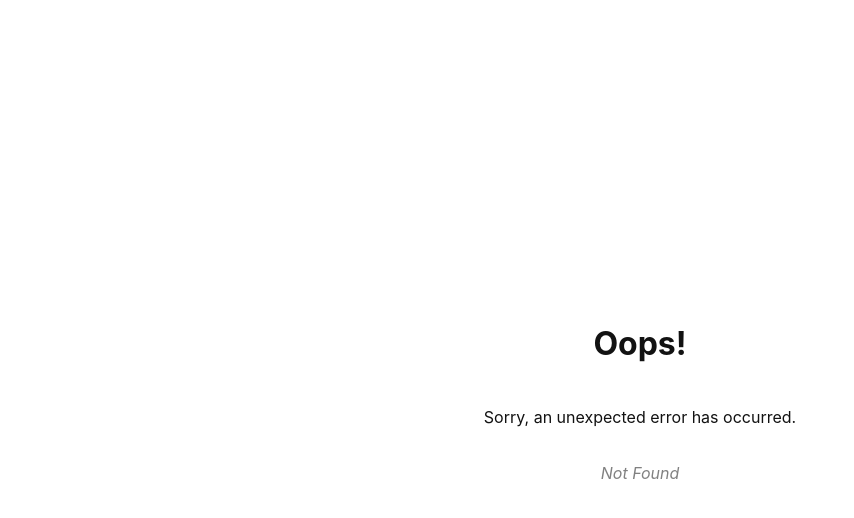
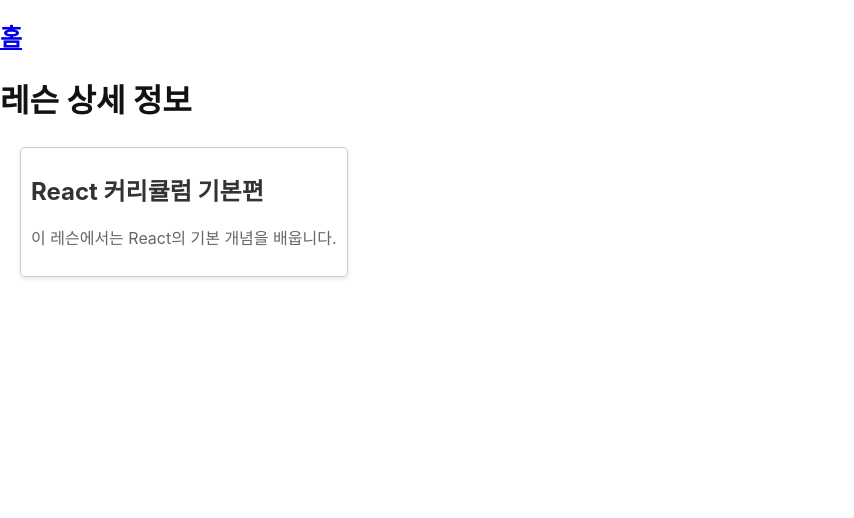
Before and after one commit to 4-NULL/init-front, a React (Vite) app: page /lesson/1 in a window 1280 px wide. Before the commit this address had no page. Shown: the top 518 px of the page, without its empty margins (0-854 px from the left). Built offline with nearby package versions, Linux system fonts and the light colour scheme.

Commit message:
update the basic page(login,signup,curriculum..)

```diff
--- a/src/init/curriculum/CurriculumList.jsx
+++ b/src/init/curriculum/CurriculumList.jsx
@@ -1,8 +1,5 @@
-import React, { useEffect, useState } from 'react';
-import { useNavigate } from 'react-router-dom'; // useNavigate 훅 추가
-
-// 더미 데이터
-const dummyCurriculumList = [
+// CurriculumList.jsx
+export const DUMMY_CURRICULUM_LIST = [
   {
     seq: 1,
     title: 'React 커리큘럼',
@@ -20,33 +17,8 @@
   },
 ];
 
-const CurriculumList = () => {
-  const [curriculumList, setCurriculumList] = useState([]);
-  const navigate = useNavigate(); // useNavigate 훅 사용
-
-  useEffect(() => {
-    // 더미 데이터 사용
-    setCurriculumList(dummyCurriculumList);
-  }, []);
-
-  // 클릭 시 해당 커리큘럼으로 이동하는 함수
-  const handleClick = (seq) => {
-    navigate(`/curriculum/${seq}`); // 페이지 이동
-  };
-
-  return (
-    <div>
-      <h1>커리큘럼 리스트</h1>
-      <ul>
-        {curriculumList.map(({ seq, title, description }) => (
-          <li key={seq} style={{ marginBottom: '20px' }} onClick={() => handleClick(seq)}>
-            <h2>{title}</h2>
-            <p>{description}</p>
-          </li>
-        ))}
-      </ul>
-    </div>
-  );
-};
+export function CurriculumList() {
+  return DUMMY_CURRICULUM_LIST;
+}
 
 export default CurriculumList;
--- /dev/null
+++ b/src/init/curriculum/CurriculumListView.jsx
@@ -0,0 +1,38 @@
+import React from 'react';
+import { useNavigate } from 'react-router-dom';
+import { DUMMY_CURRICULUM_LIST } from './CurriculumList'; // CurriculumList.jsx에서 데이터 가져오기
+
+const CurriculumDetail = () => {
+  const navigate = useNavigate();
+
+  const handleClick = (seq) => {
+    navigate(`/curriculum/${seq}`); // 커리큘럼 상세 페이지로 이동
+  };
+
+  return (
+    <div>
+      <h1>커리큘럼 리스트</h1>
+      <div>
+        {DUMMY_CURRICULUM_LIST.map(({ seq, title, description }) => (
+          <div
+            key={seq}
+            onClick={() => handleClick(seq)}
+            style={{
+              display: 'inline-block',
+              border: '1px solid #ddd',
+              borderRadius: '8px',
+              padding: '10px',
+              margin: '10px',
+              cursor: 'pointer'
+            }}
+          >
+            <h2>{title}</h2>
+            <p>{description}</p>
+          </div>
+        ))}
+      </div>
+    </div>
+  );
+};
+
+export default CurriculumDetail;
--- /dev/null
+++ b/src/init/home/Home.jsx
@@ -0,0 +1,37 @@
+import React from 'react';
+import { useNavigate } from 'react-router-dom';
+
+function Home() {
+  const navigate = useNavigate(); // 페이지 이동을 위한 훅
+
+  // 버튼 클릭 시 커리큘럼 상세 페이지로 이동
+  const goToCurriculumDetail = () => {
+    navigate('/curriculum');
+  };
+  const handleLoginClick = () => {
+    navigate('/login'); // 로그인 페이지로 이동
+  };
+
+  const handleSignUpClick = () => {
+    navigate('/signup'); // 회원가입 페이지로 이동
+  };
+
+  return (
+    <div>
+      <h1>init HomePage</h1>
+      <p>"We are a service 4 Null!"</p>
+
+      <button onClick={goToCurriculumDetail}>
+        커리큘럼 상세 보기
+      </button>
+      <button onClick={handleLoginClick} style={{ margin: '10px', padding: '10px 20px' }}>
+                로그인
+      </button>
+      <button onClick={handleSignUpClick} style={{ margin: '10px', padding: '10px 20px' }}>
+                회원가입
+      </button>
+    </div>
+  );
+}
+
+export default Home;
--- /dev/null
+++ b/src/init/layout/Layout.jsx
@@ -0,0 +1,19 @@
+import React from 'react';
+import { Link, Outlet } from 'react-router-dom';
+
+const Layout = () => {
+  return (
+    <div>
+      <header>
+        <nav>
+          <Link to="/"><h1>홈</h1></Link>
+        </nav>
+      </header>
+      <main>
+        <Outlet />
+      </main>
+    </div>
+  );
+};
+
+export default Layout;
--- a/src/init/lesson/LessonDetail.jsx
+++ b/src/init/lesson/LessonDetail.jsx
@@ -0,0 +1,58 @@
+import React from 'react';
+
+const DUMMY_LESSON_LIST = [
+    [
+        {
+            seq: 1,
+            title: "React 커리큘럼 기본편",
+            content: "이 레슨에서는 React의 기본 개념을 배웁니다."
+        },
+        {
+            seq: 2,
+            title: "React 커리큘럼 심화편",
+            content: "이 레슨에서는 React의 심화 내용을 다룹니다."
+        }
+    ], // curriculum1 - lesson
+    [
+        {
+            seq: 3,
+            title: "JavaScript 커리큘럼 기본편",
+            content: "이 레슨에서는 JavaScript의 기본 개념을 배웁니다."
+        },
+        {
+            seq: 4,
+            title: "JavaScript 커리큘럼 심화편",
+            content: "이 레슨에서는 JavaScript의 심화 내용을 다룹니다."
+        }
+    ],
+    [
+        {
+            seq: 5,
+            title: "Node.js와 Express 커리큘럼 기본편",
+            content: "이 레슨에서는 Node.js의 기본 개념을 배웁니다."
+        },
+        {
+            seq: 6,
+            title: "Node.js와 Express 커리큘럼 심화편",
+            content: "이 레슨에서는 Node.js의 심화 내용을 다룹니다."
+        }
+    ]
+];
+
+const LessonDetail = ({ lessonSeq }) => {
+    const curriculumSeq = Math.ceil(lessonSeq / 2);
+    const lesson = DUMMY_LESSON_LIST[curriculumSeq - 1]?.find(item => item.seq === parseInt(lessonSeq));
+
+    if (!lesson) {
+        return <div>레슨을 찾을 수 없습니다.</div>;
+    }
+
+    return (
+        <div style={{ margin: '20px', padding: '10px', border: '1px solid #ccc', borderRadius: '5px', boxShadow: '0 2px 4px rgba(0,0,0,0.1)' }}>
+            <h1 style={{ fontSize: '24px', color: '#333' }}>{lesson.title}</h1>
+            <p style={{ fontSize: '16px', lineHeight: '1.5', color: '#666' }}>{lesson.content}</p>
+        </div>
+    );
+};
+
+export default LessonDetail;
--- /dev/null
+++ b/src/init/lesson/LessonDetailView.jsx
@@ -0,0 +1,17 @@
+import React from 'react';
+import { useParams } from 'react-router-dom';
+import LessonDetail from './LessonDetail'; // LessonDetail 컴포넌트 임포트
+
+const LessonDetailView = () => {
+    const { seq } = useParams(); // URL에서 seq 가져오기
+    console.log("Detail seq : "+seq);
+
+    return (
+        <div>
+            <h1>레슨 상세 정보</h1>
+            <LessonDetail lessonSeq={seq} />
+        </div>
+    );
+};
+
+export default LessonDetailView;
--- a/src/init/lesson/LessonList.jsx
+++ b/src/init/lesson/LessonList.jsx
@@ -1,48 +1,62 @@
+import React from 'react';
+
 const DUMMY_LESSON_LIST = [
     [
         {
             seq: 1,
-            title: "curriculum1-lesson1"
+            title: "React 커리큘럼 기본편"
         },
         {
             seq: 2,
-            title: "curriculum1-lesson2"
+            title: "React 커리큘럼 심화편"
         }
-    ], //curriculum1 - lesson
+    ], // curriculum1 - lesson
     [
         {
             seq: 3,
-            title: "curriculum2-lesson1"
+            title: "JavaScript 커리큘럼 기본편"
         },
         {
             seq: 4,
-            title: "curriculum2-lesson2"
+            title: "JavaScript 커리큘럼 심화편"
         }
     ],
     [
         {
             seq: 5,
-            title: "curriculum3-lesson1"
+            title: "Node.js와 Express 커리큘럼 기본편"
         },
         {
             seq: 6,
-            title: "curriculum3-lesson2"
+            title: "Node.js와 Express 커리큘럼 심화편"
         }
     ]
-]
+];
 
-
-export async function LessonList({curriculumSeq}) {
+export function LessonList({ curriculumSeq, onLessonClick }) {
+    const lessons = DUMMY_LESSON_LIST[curriculumSeq - 1] || [];
 
     return (
-        <div>
+        <div style={{ display: 'flex', flexWrap: 'wrap', gap: '20px' }}>
             {
-                DUMMY_LESSON_LIST[curriculumSeq - 1].map(lessonItem =>
-                    <div id={`lesson-${lessonItem.seq}`}>
-                        {lessonItem.title}
+                lessons.map(lessonItem => (
+                    <div
+                        key={lessonItem.seq}
+                        id={`lesson-${lessonItem.seq}`}
+                        style={{
+                            border: '1px solid #ccc',
+                            borderRadius: '8px',
+                            padding: '10px',
+                            width: '200px',
+                            boxShadow: '0 2px 4px rgba(0,0,0,0.1)',
+                            cursor: 'pointer'
+                        }}
+                        onClick={() => onLessonClick(lessonItem.seq)} // 클릭 시 함수 호출
+                    >
+                        <h3>{lessonItem.title}</h3>
                     </div>
-                )
+                ))
             }
         </div>
-    )
+    );
 }
--- /dev/null
+++ b/src/init/lesson/LessonListView.jsx
@@ -0,0 +1,22 @@
+import React from 'react';
+import { useParams, useNavigate } from 'react-router-dom'; // useNavigate 추가
+import { LessonList } from './LessonList';
+
+const LessonListView = () => {
+    const { seq } = useParams(); // URL에서 seq 가져오기
+    const curriculumSeq = parseInt(seq); // 정수로 변환
+    const navigate = useNavigate();
+
+    const handleLessonClick = (lessonSeq) => {
+        navigate(`/lesson/${lessonSeq}`); // 레슨 상세 페이지로 이동
+    };
+
+    return (
+        <div>
+            <h1>레슨 목록</h1>
+            <LessonList curriculumSeq={curriculumSeq} onLessonClick={handleLessonClick} />
+        </div>
+    );
+};
+
+export default LessonListView;
--- /dev/null
+++ b/src/init/login/Login.jsx
@@ -0,0 +1,26 @@
+import React from 'react';
+
+const Login = () => {
+    return (
+        <div style={{ textAlign: 'center', marginTop: '50px' }}>
+            <h1>로그인</h1>
+            <form>
+                <div>
+                    <label>
+                        이메일:
+                        <input type="email" placeholder="이메일을 입력하세요" style={{ margin: '10px', padding: '5px' }} />
+                    </label>
+                </div>
+                <div>
+                    <label>
+                        비밀번호:
+                        <input type="password" placeholder="비밀번호를 입력하세요" style={{ margin: '10px', padding: '5px' }} />
+                    </label>
+                </div>
+                <button type="submit" style={{ padding: '10px 20px' }}>로그인</button>
+            </form>
+        </div>
+    );
+};
+
+export default Login;
--- /dev/null
+++ b/src/init/signup/Signup.jsx
@@ -0,0 +1,32 @@
+import React from 'react';
+
+const Signup = () => {
+    return (
+        <div style={{ textAlign: 'center', marginTop: '50px' }}>
+            <h1>회원가입</h1>
+            <form>
+                <div>
+                    <label>
+                        이메일:
+                        <input type="email" placeholder="이메일을 입력하세요" style={{ margin: '10px', padding: '5px' }} />
+                    </label>
+                </div>
+                <div>
+                    <label>
+                        비밀번호:
+                        <input type="password" placeholder="비밀번호를 입력하세요" style={{ margin: '10px', padding: '5px' }} />
+                    </label>
+                </div>
+                <div>
+                    <label>
+                        비밀번호 확인:
+                        <input type="password" placeholder="비밀번호를 다시 입력하세요" style={{ margin: '10px', padding: '5px' }} />
+                    </label>
+                </div>
+                <button type="submit" style={{ padding: '10px 20px' }}>회원가입</button>
+            </form>
+        </div>
+    );
+};
+
+export default Signup;
--- a/src/main.jsx
+++ b/src/main.jsx
@@ -1,80 +1,46 @@
 // 튜토리얼: https://reactrouter.com/en/main/start/tutorial
-
 import * as React from 'react';
 import * as ReactDOM from 'react-dom/client';
 import './index.css';
 import { createBrowserRouter, RouterProvider } from 'react-router-dom';
-import Root, {
-  loader as rootLoader,
-  action as rootAction,
-} from './routes/root';
-import CurriculumList from './init/curriculum/CurriculumList';
+import Home from './init/home/Home';
+import CurriculumListView from './init/curriculum/CurriculumListView';
 import ErrorPage from './ErrorPage';
-import Contact, {
-  loader as contactLoader,
-  action as contactAction,
-} from './routes/contact';
-import EditContact, { action as editAction } from './routes/edit';
-import { action as destroyAction } from './routes/destroy';
-import Index from './routes/index';
+import LessonListView from './init/lesson/LessonListView';
+import LessonDetailView from './init/lesson/LessonDetailView';
+import Login from './init/login/Login';
+import Signup from './init/signup/Signup';
+import Layout from './init/layout/Layout';
 
 const router = createBrowserRouter([
   {
-    // path: '/',
-    // element: <Root />,
-    // loader: rootLoader,
-    // action: rootAction,
-    // errorElement: <ErrorPage />,
-    // children: [
-    //   {
-    //     errorElement: <ErrorPage />,
-    //     children: [
-    //       {
-    //         index: true,
-    //         element: <Index />,
-    //       },
-    //       {
-    //         path: 'contacts/:contactId',
-    //         element: <Contact />,
-    //         loader: contactLoader,
-    //         action: contactAction,
-    //       },
-    //     ],
-    //   },
-    //   {
-    //     index: true,
-    //     element: <Index />,
-    //   },
-    //   {
-    //     path: 'contacts/:contactId',
-    //     element: <Contact />,
-    //     loader: contactLoader,
-    //     action: contactAction,
-    //   },
-    //   {
-    //     path: 'contacts/:contactId/edit',
-    //     element: <EditContact />,
-    //     loader: contactLoader,
-    //     action: editAction,
-    //   },
-    //   {
-    //     path: 'contacts/:contactId/destroy',
-    //     action: destroyAction,
-    //     errorElement: <div>Oops! There was an error.</div>,
-    //   },
-    // ],
-    path: '/curriculum',
-    element: <CurriculumList />,
+    path: '/',
+    element: <Layout />, // Layout을 최상위로 설정
     errorElement: <ErrorPage />,
     children: [
       {
-        errorElement: <ErrorPage />,
-        children: [
-          {
-            index: true,
-            element: <Index />,
-          },
-        ],
+        path: '/',
+        element: <Home />,
+      },
+      {
+        path: '/curriculum',
+        element: <CurriculumListView />,
+      },
+      {
+        path: '/curriculum/:seq',
+        element: <LessonListView />,
+      },
+      {
+        path: '/lesson/:seq',
+        element: <LessonDetailView />,
+      },
+      {
+        path: '/login',
+        element: <Login />,
+      },
+      {
+        path: '/signup',
+        element: <Signup />,
       },
     ],
   },
```
